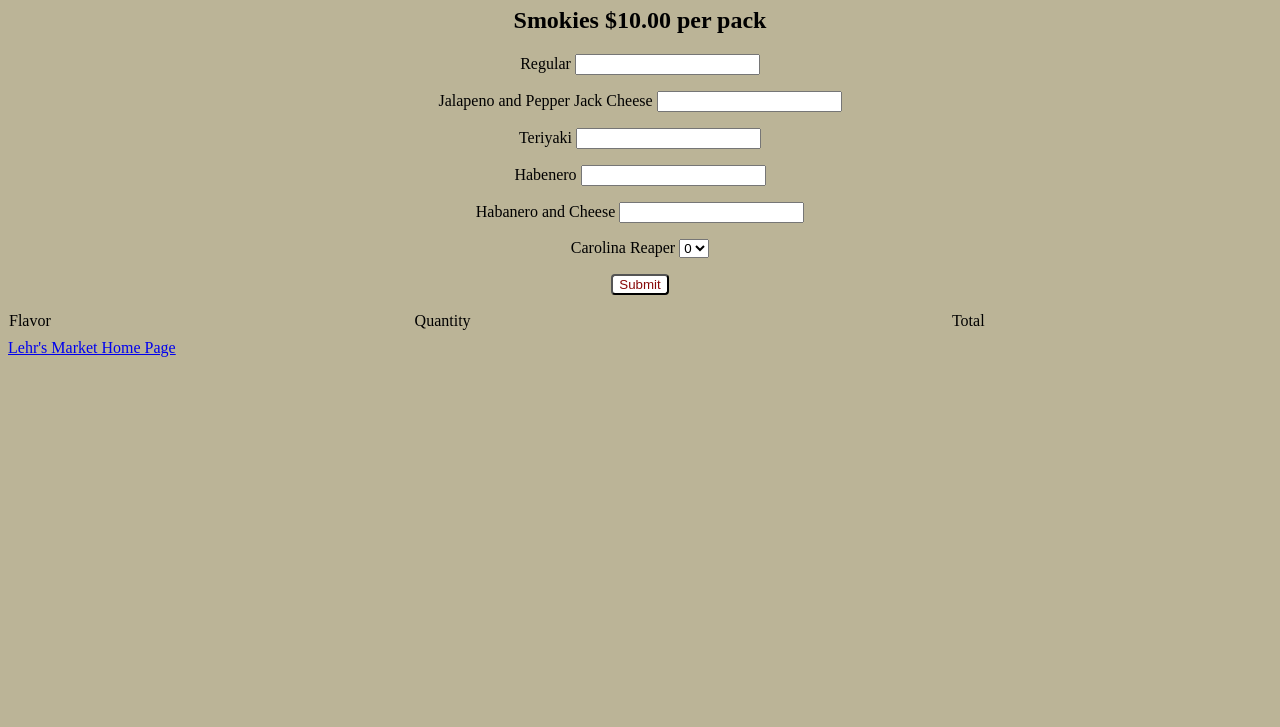
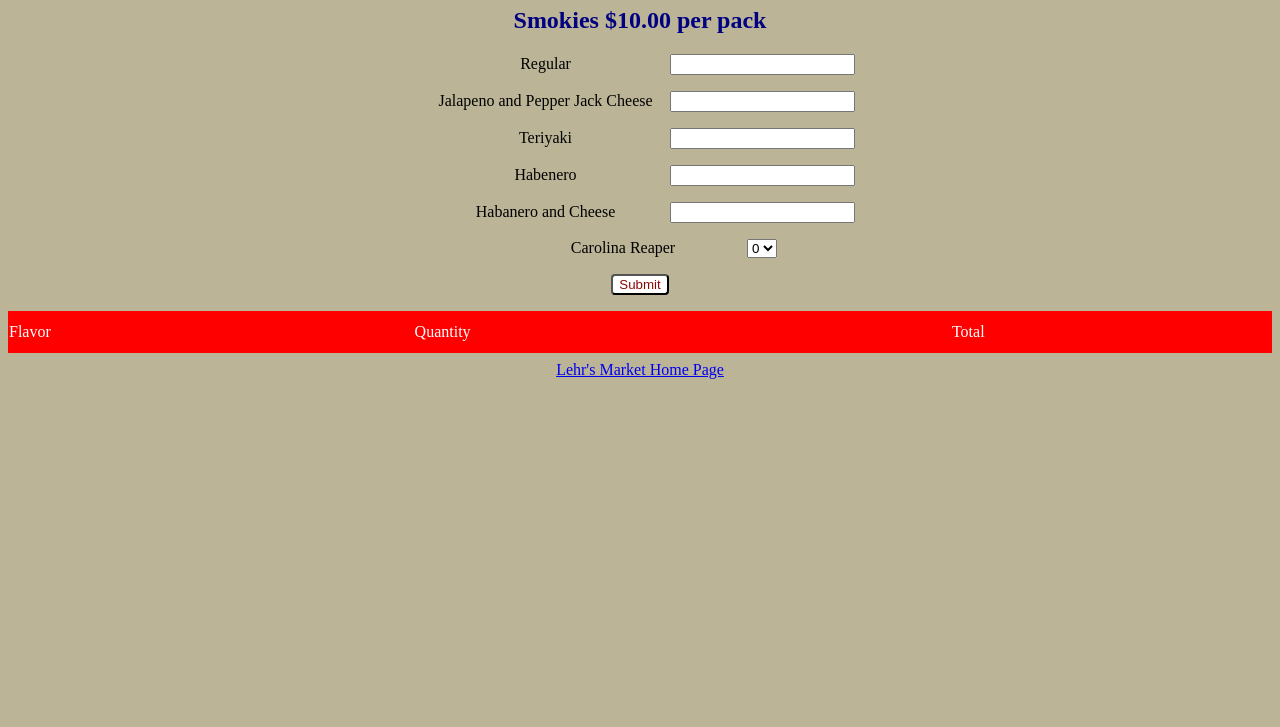
Before and after one commit to swic-cis-177/mt-project-ChrisLong79, a website: page index.html in a window 1280 px wide. Shown: the part 73-800 px from the top of the page. Drawn offline with Linux system fonts and the light colour scheme.

Commit message:
clean up CSS

```diff
--- a/style.css
+++ b/style.css
@@ -3,9 +3,11 @@ body {
 }
 
 h1 {
+  color: red;
   text-align: center;
 }
 h2 {
+  color: navy;
   text-align: center;
 }
 p {
@@ -15,6 +17,7 @@ button {
   background-color: white;
   border-radius: 4px;
   color: #880909;
+  text-align: center;
 }
 button:hover {
   background-color: black;
@@ -26,3 +29,17 @@ table {
   margin-bottom: 0.5rem;
   width: 100%;
 }
+td {
+  background-color: red;
+  color: white;
+  padding-bottom: 12px;
+  padding-top: 12px;
+  text-align: left;
+}
+footer {
+  text-align: center;
+}
+label {
+  display: inline-block;
+  width: 240px;
+}
```
